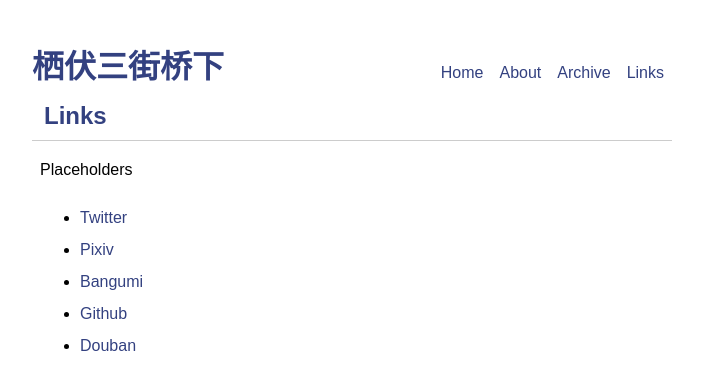
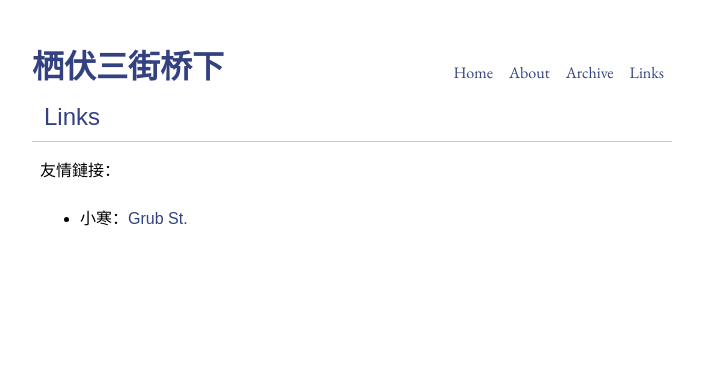
Before and after one commit to 99kath/99kath.github.io, a Jekyll site: the page built from links/index.md, in a window 1280 px wide. Shown: the top 390 px of the page, without its empty margins (288-991 px from the left). Built offline with Jekyll 4.4.1, drawn with Linux system fonts in a browser that asks for light colours.

Commit message:
Changed font-family, added new link.

```diff
--- a/_layouts/base.html
+++ b/_layouts/base.html
@@ -7,7 +7,9 @@
 <head>
     <meta charset="utf-8" />
     <title>{{ page.title }}</title>
+
     <link rel="stylesheet" href="/style.css">
+    <link href='http://fonts.googleapis.com/css?family=EB+Garamond' rel='stylesheet' type='text/css'>
 </head>
 
 <!--===========================================================================
--- a/links/index.md
+++ b/links/index.md
@@ -4,14 +4,6 @@ layout: posts
 
 ---
 
-Placeholders
+友情鏈接：
 
- - [Twitter](https://twitter.com/bequri)
-
- - [Pixiv](http://pixiv.me/bequri)
-
- - [Bangumi](http://bangumi.tv/bequri)
-
- - [Github](https://github.com/bequri)
-
- - [Douban](http://www.douban.com/people/bequri)
+ - 小寒：[Grub St.](http://www.grubst.me/)
--- a/style.css
+++ b/style.css
@@ -432,7 +432,6 @@ th {
 
 html {
        overflow-y: scroll;
-       background-color:
 }
 
 body {
@@ -440,9 +439,17 @@ body {
     height: 101%;
     margin: 20px auto;
     font-size: 16px;
-    font-family: "Hiragino Sans GB",
+/*    font-family: "Hiragino Sans GB",
                  "Hiragino Kaku Gothic ProN",
                  sans-serif;
+*/
+    font-family: 'Lucida Grande',
+                 'Helvetica',
+                 'Calibri',
+                 sans-serif,
+                 'Hiragino Sans GB',
+                 'Hiragino Karu Gothic Pro', 'ヒラギノ角ゴ Pro W3'
+                 'Microsoft YaHei', '微软雅黑';
 }
 
 
@@ -533,6 +540,7 @@ article {
 }
 
 .article-title {
+    font-weight: normal;
     padding-left: 0.5em;
 }
 
@@ -552,14 +560,24 @@ article {
     -webkit-align-content: space-between;
 
     margin-bottom: 5px;
+
+    font-family: 'EB Garamond',
+                 'Lucida Grande',
+                 'Helvetica',
+                 'Calibri',
+                 serif,
+                 'Hiragino Mincho Pro', "ヒラギノ明朝 Pro",
+                 'Hiragino Sans GB',
+                 'Microsoft Yahei','微软雅黑';
 }
+
+#head-title { font-weight: bold; }
 
 #head-nav {
     list-style: none;
     list-style-position: inside;
     margin: 0px;
     padding: 0px;
-
     display: -webkit-flex;
     display: flex;
 
```
